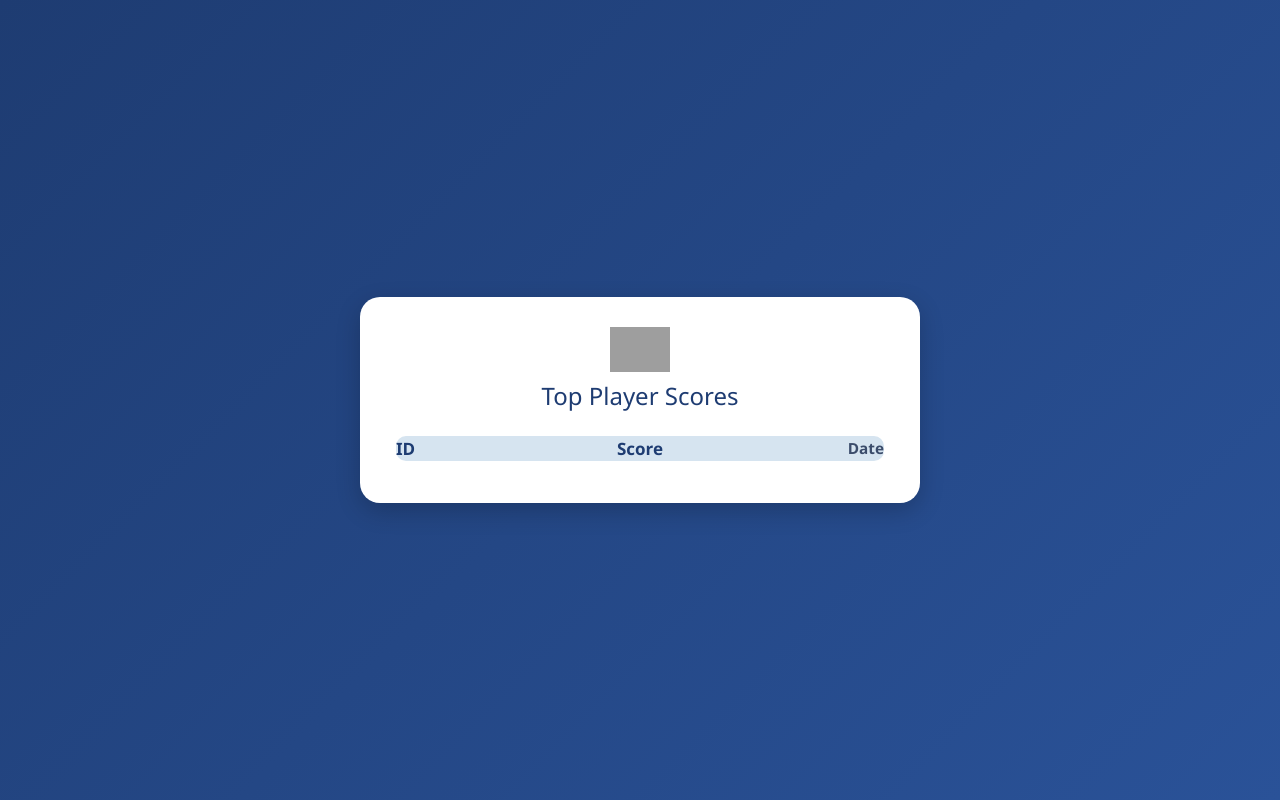
After one commit to misaelnieto/itm_2025_soa_u5, a Flask app: page /leaderboard in a window 1280 px wide. The commit adds this page. Run offline with Flask 3, Linux system fonts and the light colour scheme; data that the repository does not hold is empty; grey boxes are pictures that could not be loaded.

Commit message:
Logica del leaderboard

```diff
--- a/services/balatro-backend/app.py
+++ b/services/balatro-backend/app.py
@@ -4,6 +4,8 @@ from game_state import GameState
 from services.deck_handler import PlayerDeckHandler
 from services.score_handler import check_hand, score_hand
 import uuid
+from db import get_connection
+from datetime import datetime
 
 app = Flask(__name__)
 app.config['SECRET_KEY'] = 'secret'
@@ -14,6 +16,41 @@ game_state = GameState()
 waiting_player = None
 sessions = {}
 game_states = {}
+
+# top_player_score = [
+#     {
+#         "id": 45,
+#         "score": 2310,
+#         "date": "2025-01-09"
+#     },
+#     {
+#         "id": 310,
+#         "score": 2301,
+#         "date": "2025-04-10"
+#     },
+#     {
+#         "id": 19,
+#         "score": 2298,
+#         "date": "2024-11-02"
+#     },
+#     {
+#         "id": 99,
+#         "score": 2293,
+#         "date": "2024-03-30"
+#     },
+#     {
+#         "id": 411,
+#         "score": 2285,
+#         "date": "2023-12-20"
+#     },
+#     {
+#         "id": 543,
+#         "score": 2280,
+#         "date": "2023-09-22"
+#     },
+# ]
+
+
 
 
 @socketio.on('connect')
@@ -129,6 +166,44 @@ def play_hand():
                 socketio.emit('game_over', { 'score': game_state.p1_score, 'win':2 }, to=game_state.p1_sid)
                 socketio.emit('game_over', { 'score': game_state.p2_score, 'win':2 }, to=game_state.p2_sid)
 
+
+
+
+            #  <---  Inicio leaderboard
+
+            connH = get_connection()
+            cursorH = connH.cursor()
+            now = datetime.now()
+
+            # Insertar puntaje del jugador 1
+            cursorH.execute("SELECT id FROM leaderboard WHERE id = ?",(player1_id,))
+            result1 = cursorH.fetchone()
+            if result1 is None:
+                # No existe un puntaje del usuario en el leaderboard
+                cursorH.execute("INSERT INTO leaderboard (id,score,room) values (?,?,?)", (player1_id, game_state.p1_score, room_id))
+            else:
+                # Ya existia un puntaje
+                cursorH.execute("UPDATE leaderboard SET score = ?, room = ?, date = ? WHERE id = ?",(game_state.p1_score, room_id, now, player1_id))
+
+
+            # Insertar puntaje del jugador 2
+            cursorH.execute("SELECT id FROM leaderboard where id = ?",(player2_id,))
+            result2 = cursorH.fetchone()
+            if result2 is None:
+                # No existe un puntaje del usuario en el leaderboard
+                cursorH.execute("INSERT INTO leaderboard (id,score,room) values (?,?,?)",(player2_id, game_state.p2_score, room_id))
+            else:
+                # Ya existia un puntaje
+                cursorH.execute("UPDATE leaderboard SET score = ?, room = ?, date = ? WHERE id = ?",(game_state.p2_score, room_id, now, player2_id))
+
+
+            connH.commit()   # Guardar los cambios en la database
+            connH.close()
+
+            #  <---  Fin leaderboard
+
+
+
             sessions.pop(game_state.p1_sid, None)
             sessions.pop(game_state.p2_sid, None)
             game_states.pop(room_id, None)
@@ -206,7 +281,6 @@ def get_game_info():
 
 
 
-
 @app.route('/draw_cards')
 def draw_cards():
 
@@ -230,5 +304,35 @@ def draw_cards():
 
 
 
+
+@app.route('/leaderboard')
+def leaderboard():
+
+    connL = get_connection()
+    cursorL = connL.cursor()
+
+    cursorL.execute("SELECT winner_id, points, date FROM leaderboard ORDER BY points DESC LIMIT 10")
+    rows = cursorL.fetchall()
+
+    connL.close()  # Serar la conexion
+
+    top_players_score = [{
+            "id": row[0],
+            "score": row[1],
+            "date": row[2]
+        } for row in rows]
+
+    return render_template('leader_board.html',top_players=top_players_score)
+
+
 if __name__ == '__main__':
     socketio.run(app, host='0.0.0.0', debug=True)
+
+
+
+# CREATE TABLE leaderboard (
+#     id SERIAL PRIMARY KEY,
+#     room TEXT NOT NULL,
+#     score INTEGER NOT NULL,
+#     date TIMESTAMP DEFAULT CURRENT_TIMESTAMP
+# );
--- /dev/null
+++ b/services/balatro-backend/db.py
@@ -0,0 +1,8 @@
+import sqlite3
+
+DB_PATH = "/ruta/compartida/base_datos.py"
+
+
+
+def get_connection():
+    return sqlite3.connect(DB_PATH)
--- /dev/null
+++ b/services/balatro-backend/static/css/leaderboard.css
@@ -0,0 +1,82 @@
+body{
+    margin: 0;
+    font-family: 'Segoe UI', Tahoma, Geneva, Verdana, sans-serif;
+    background: linear-gradient(135deg, #1e3c72, #2a5298);
+    min-height: 100vh;
+    display: flex;
+    align-items: center;
+    justify-content: center;
+}
+
+.leaderboard-container{
+    width: 90%;
+    max-width: 600px;
+    padding: 20px;
+    box-sizing: border-box;
+}
+
+.leaderboard{
+    background-color: white;
+    border-radius: 20px;
+    box-shadow: 0 8px 25px rgba(0, 0, 0, 0.2);
+    padding: 30px 20px;
+    text-align: center;
+}
+
+.header{
+    display: flex;
+    flex-direction: column;
+    align-items: center;
+    margin-bottom: 25px;
+}
+
+.trophy{
+    width: 60px;
+    height: auto;
+    margin-bottom: 10px;
+}
+
+
+h1{
+    font-size: 24px;
+    color: #1e3c72;
+    margin: 0;
+}
+
+
+.ranking{
+    list-style: none;
+    padding: 0;
+    margin: 0;
+}
+
+.ranking li{
+    background-color: #e9f0fc;
+    border-radius: 10px;
+    margin: 12px 16px;
+    display: flex;
+    justify-content: space-between;
+    align-items: center;
+    font-size: 17px;
+    color: #1e3c72;
+    font-weight: 500;
+    transition: background-color 0.3s;
+}
+
+.id{
+    flex: 1;
+    text-align: left;
+}
+
+.score{
+    flex:1;
+    text-align: center;
+    font-weight: bold;
+}
+
+.date{
+    flex: 1;
+    text-align: right;
+    font-size: 0.9em;
+    color: #3b4c6b;
+}
--- a/services/balatro-backend/static/js/player_cards.js
+++ b/services/balatro-backend/static/js/player_cards.js
@@ -19,6 +19,7 @@ let stop_notification = document.getElementsByClassName('stop')[0];
 let final = document.getElementsByClassName('game_over')[0];
 let image_final = document.getElementsByClassName('final-i')[0];
 let h2_final = document.getElementsByClassName('final-h2')[0];
+let leaderboard = document.getElementsByClassName('leaderboard-button')[0];
 
 
 socket.on('update_turn', (data)=>{
@@ -329,4 +330,7 @@ socket.on('game_over',(data)=>{
 
     final.style.display = 'inline-block';
 
+
+    leaderboard.style.display = 'flex';
+
 });
--- a/services/balatro-backend/templates/index.html
+++ b/services/balatro-backend/templates/index.html
@@ -52,6 +52,11 @@
 
 
 
+    <a href="/leaderboard" class="leaderboard-button" title="Leaderboard">
+        <img src="https://cdn-icons-png.flaticon.com/512/2583/2583346.png">
+    </a>
+
+
 </body>
 
 
--- /dev/null
+++ b/services/balatro-backend/templates/leader_board.html
@@ -0,0 +1,41 @@
+<!DOCTYPE html>
+<html lang="en">
+<head>
+    <meta charset="UTF-8">
+    <meta name="viewport" content="width=device-width, initial-scale=1.0">
+    <title>Balatro</title>
+    <link href="https://cdn.jsdelivr.net/npm/bootstrap@5.3.3/dist/css/bootstrap.min.css" rel="stylesheet">
+    <script src="https://cdn.jsdelivr.net/npm/bootstrap@5.3.3/dist/js/bootstrap.bundle.min.js"></script>
+    <link rel="stylesheet" href="/static/css/leaderboard.css">
+</head>
+<body>
+
+    <div class="leaderboard-container">
+        <div class="leaderboard">
+            <div class="header">
+                <img class="trophy" src="https://cdn-icons-png.flaticon.com/512/2583/2583346.png" alt="Trophy">
+                <h1>Top Player Scores</h1>
+            </div>
+
+            <!-- Cabecera -->
+            <ul class="ranking">
+                <li style="background-color: #d6e4f0; font-weight: bold;">
+                    <span class="id">ID</span>
+                    <span class="score">Score</span>
+                    <span class="date">Date</span>
+                </li>
+
+                <!-- Datos -->
+                {% for player in top_players %}
+                <li>
+                    <span class="id">{{ player.id }}</span>
+                    <span class="score">{{ player.score }}</span>
+                    <span class="date">{{ player.date }}</span>
+                </li>
+                {% endfor %}
+            </ul>
+        </div>
+    </div>
+
+</body>
+</html>
```
Also changed, not shown: services/balatro-backend/static/css/main.css (+29 -0 lines).
